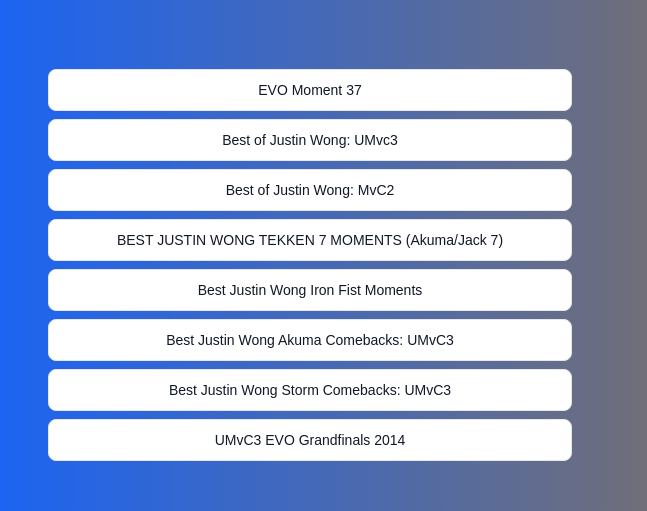
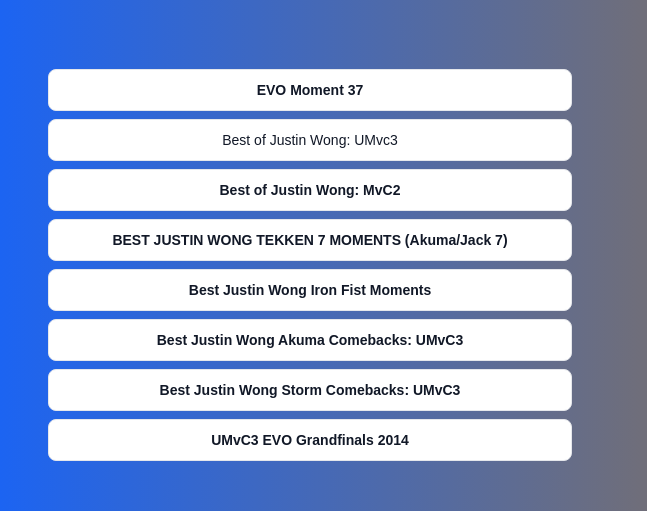
Before and after one commit to Yokie99/Influencer, a website: page pages/page3.html in a window 1280 px wide. Shown: the part 259-770 px from the top of the page, 0-647 px from the left. Drawn offline with nearby package versions, Linux system fonts and the light colour scheme; a web font is replaced by a local one.

Commit message:
final touches and read me added

```diff
--- a/pages/page3.html
+++ b/pages/page3.html
@@ -64,27 +64,27 @@
     <h1 class="text-center text-8xl py-12 text-white">Highlights</h1>
 
 
-<div class="flex h-screen justify-center items-center pb-64">
+<div class="flex h-screen justify-center items-center pb-64 ">
 
     <div class="grid grid-cols-1 gap-6 sm:grid-cols-2 flex ">
         <div class="flex flex-col justify-center items-center ">
             <button id="clip1" type="button w-full" class="py-2.5 px-10 me-2 mb-2 text-sm font-medium text-gray-900 focus:outline-none bg-white rounded-lg border border-gray-200 hover:bg-gray-100 hover:text-blue-700 focus:z-10 focus:ring-4 focus:ring-gray-200 dark:focus:ring-gray-700 dark:bg-gray-800 dark:text-gray-400 dark:border-gray-600 dark:hover:text-white dark:hover:bg-gray-700
-                w-10/12">EVO Moment 37 </button>
+                w-10/12 font-bold">EVO Moment 37 </button>
             <button id="clip2" type="button w-full" class="py-2.5 px-10 me-2 mb-2 text-sm font-medium text-gray-900 focus:outline-none bg-white rounded-lg border border-gray-200 hover:bg-gray-100 hover:text-blue-700 focus:z-10 focus:ring-4 focus:ring-gray-200 dark:focus:ring-gray-700 dark:bg-gray-800 dark:text-gray-400 dark:border-gray-600 dark:hover:text-white dark:hover:bg-gray-700
                 w-10/12">Best of Justin Wong: UMvc3 </button>
 
             <button id="clip3" type="button w-full" class="py-2.5 px-10 me-2 mb-2 text-sm font-medium text-gray-900 focus:outline-none bg-white rounded-lg border border-gray-200 hover:bg-gray-100 hover:text-blue-700 focus:z-10 focus:ring-4 focus:ring-gray-200 dark:focus:ring-gray-700 dark:bg-gray-800 dark:text-gray-400 dark:border-gray-600 dark:hover:text-white dark:hover:bg-gray-700
-                w-10/12">Best of Justin Wong: MvC2 </button>
+                w-10/12 font-bold">Best of Justin Wong: MvC2 </button>
             <button id="clip4" type="button w-full" class="py-2.5 px-10 me-2 mb-2 text-sm font-medium text-gray-900 focus:outline-none bg-white rounded-lg border border-gray-200 hover:bg-gray-100 hover:text-blue-700 focus:z-10 focus:ring-4 focus:ring-gray-200 dark:focus:ring-gray-700 dark:bg-gray-800 dark:text-gray-400 dark:border-gray-600 dark:hover:text-white dark:hover:bg-gray-700
-                w-10/12">BEST JUSTIN WONG TEKKEN 7 MOMENTS (Akuma/Jack 7) </button>
+                w-10/12 font-bold">BEST JUSTIN WONG TEKKEN 7 MOMENTS (Akuma/Jack 7) </button>
             <button id="clip5" type="button w-full" class="py-2.5 px-10 me-2 mb-2 text-sm font-medium text-gray-900 focus:outline-none bg-white rounded-lg border border-gray-200 hover:bg-gray-100 hover:text-blue-700 focus:z-10 focus:ring-4 focus:ring-gray-200 dark:focus:ring-gray-700 dark:bg-gray-800 dark:text-gray-400 dark:border-gray-600 dark:hover:text-white dark:hover:bg-gray-700
-                w-10/12">Best Justin Wong Iron Fist Moments </button>
+                w-10/12 font-bold">Best Justin Wong Iron Fist Moments </button>
             <button id="clip6" type="button w-full" class="py-2.5 px-10 me-2 mb-2 text-sm font-medium text-gray-900 focus:outline-none bg-white rounded-lg border border-gray-200 hover:bg-gray-100 hover:text-blue-700 focus:z-10 focus:ring-4 focus:ring-gray-200 dark:focus:ring-gray-700 dark:bg-gray-800 dark:text-gray-400 dark:border-gray-600 dark:hover:text-white dark:hover:bg-gray-700
-                w-10/12">Best Justin Wong Akuma Comebacks: UMvC3 </button>
+                w-10/12 font-bold">Best Justin Wong Akuma Comebacks: UMvC3 </button>
             <button id="clip7" type="button w-full" class="py-2.5 px-10 me-2 mb-2 text-sm font-medium text-gray-900 focus:outline-none bg-white rounded-lg border border-gray-200 hover:bg-gray-100 hover:text-blue-700 focus:z-10 focus:ring-4 focus:ring-gray-200 dark:focus:ring-gray-700 dark:bg-gray-800 dark:text-gray-400 dark:border-gray-600 dark:hover:text-white dark:hover:bg-gray-700
-                w-10/12">Best Justin Wong Storm Comebacks: UMvC3 </button>
+                w-10/12 font-bold">Best Justin Wong Storm Comebacks: UMvC3 </button>
             <button id="clip8" type="button w-full" class="py-2.5 px-10 me-2 mb-2 text-sm font-medium text-gray-900 focus:outline-none bg-white rounded-lg border border-gray-200 hover:bg-gray-100 hover:text-blue-700 focus:z-10 focus:ring-4 focus:ring-gray-200 dark:focus:ring-gray-700 dark:bg-gray-800 dark:text-gray-400 dark:border-gray-600 dark:hover:text-white dark:hover:bg-gray-700
-                w-10/12">UMvC3 EVO Grandfinals 2014 </button>
+                w-10/12 font-bold">UMvC3 EVO Grandfinals 2014 </button>
 
         </div>
 
```
Also changed, not shown: README.md (added), src/output.css.
